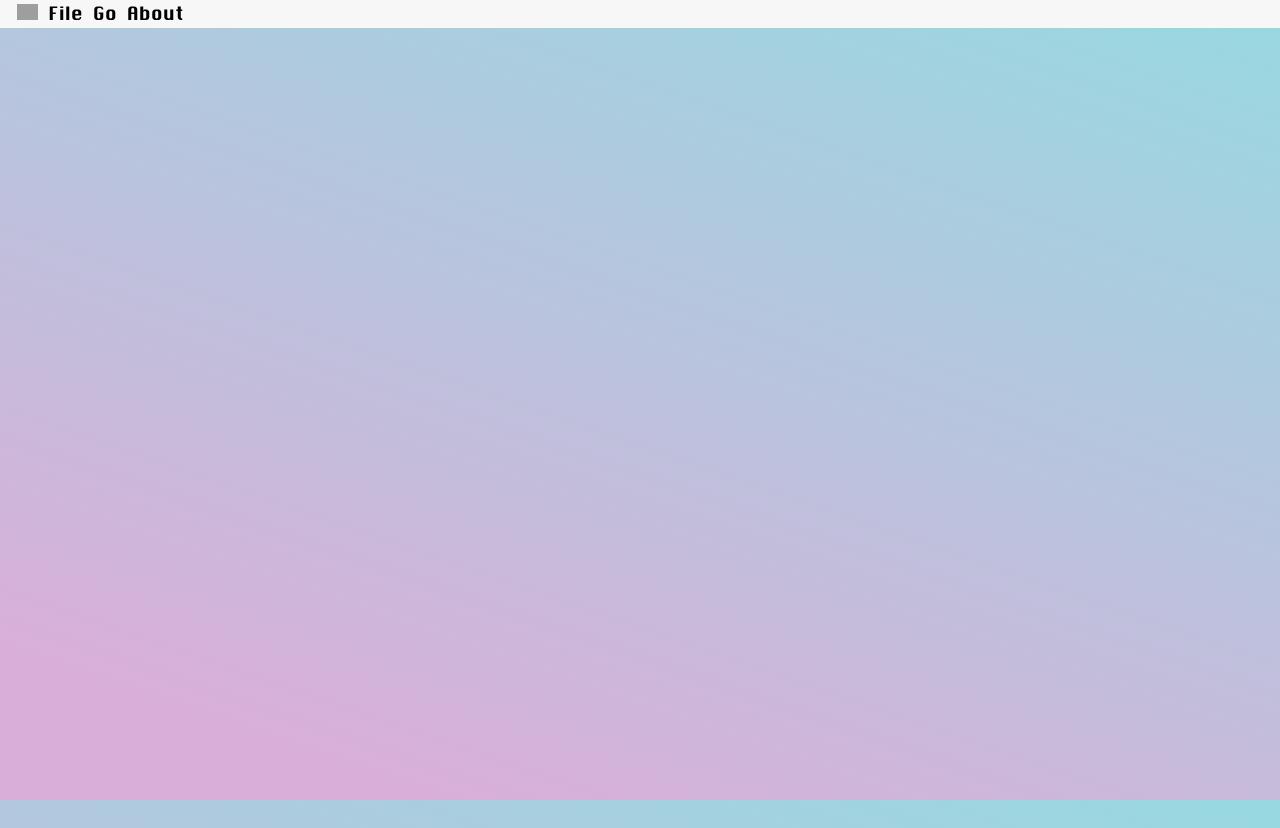
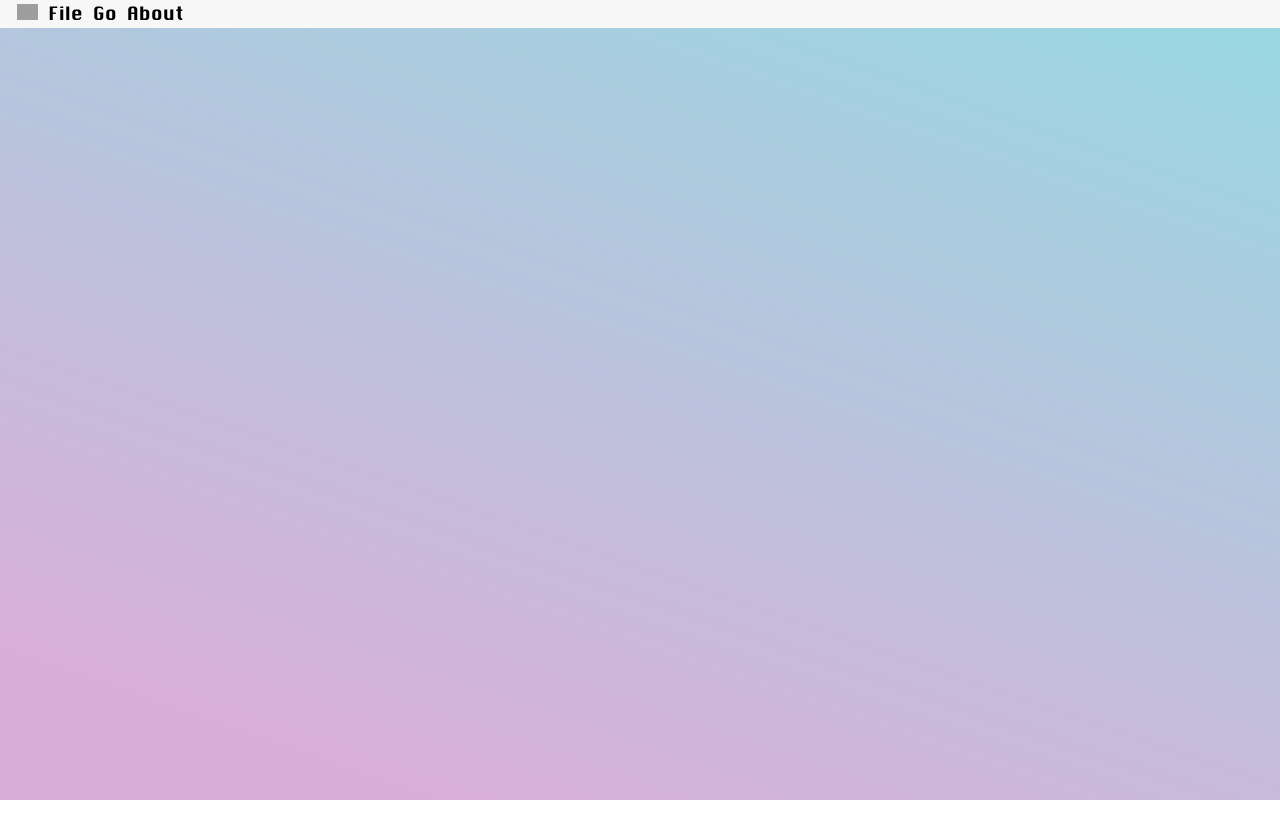
Before and after one commit to jvdassen/website, a Vue app: page / in a window 1280 px wide. After the commit the page ends 800 px from the top, so only its background shows below. Built offline with nearby package versions, Linux system fonts and the light colour scheme; grey boxes are pictures that could not be loaded.

Commit message:
Fix scrolling issue

```diff
--- a/src/App.vue
+++ b/src/App.vue
@@ -131,8 +131,6 @@ main {
   position: absolute;
   height: calc(100% - 28px);
   width: 100%;
-  height: 100%;
-  width: 100%;
 }
 header {
   margin: 0;
```
